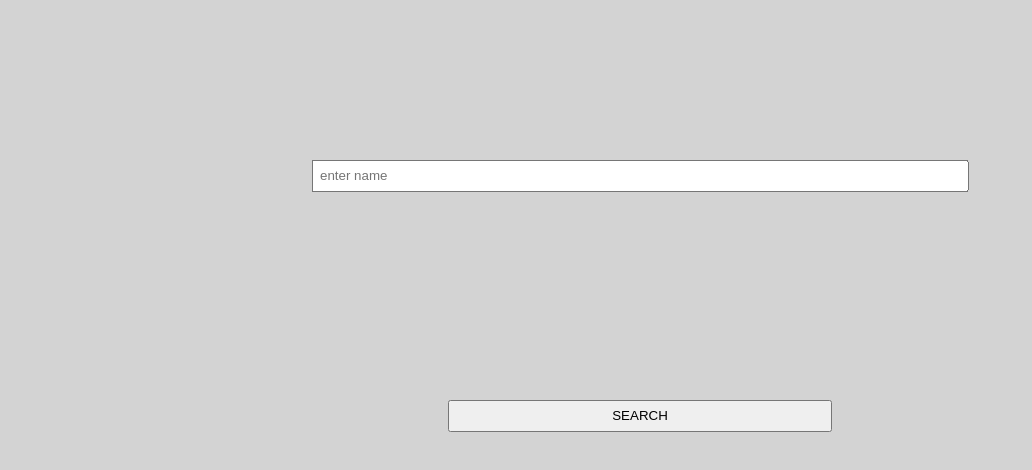
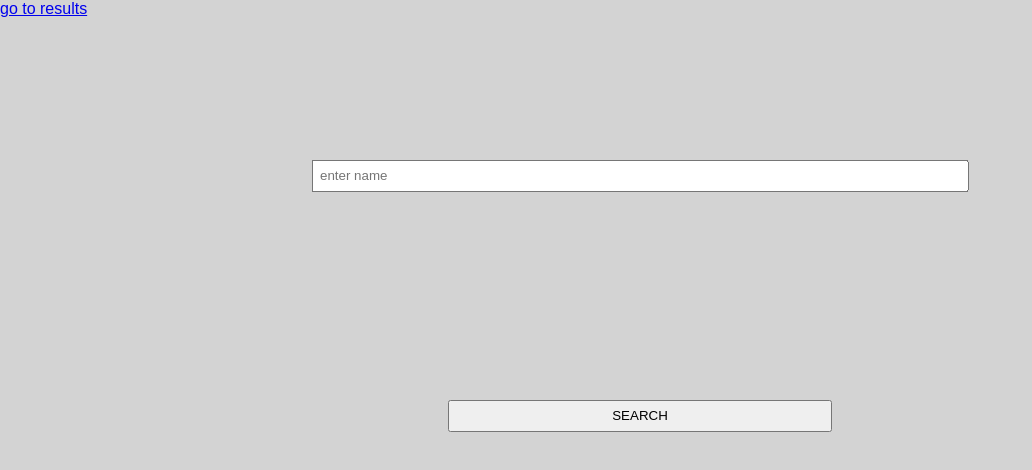
Before and after one commit to dpaschal-lf/pokedex, a React (Create React App) app in the folder pokedex/: page / in a window 1280 px wide. Shown: the top 470 px of the page, without its empty margins (0-1032 px from the left). Built offline with nearby package versions, Linux system fonts and the light colour scheme.

Commit message:
added basic links

```diff
--- a/pokedex/src/components/pokedex/pokedex_details/pokedetails.js
+++ b/pokedex/src/components/pokedex/pokedex_details/pokedetails.js
@@ -1,10 +1,12 @@
 import React, { Component } from 'react';
 import './pokedetails.css';
+import {Link} from 'react-router-dom';
 
 class PokeDetails extends Component {
 	render(){
 		return (
 <div className="pokedex-details">
+	<Link to="/results">go to results</Link>
 	<main className="pokeCard">
 		<figure className="avatar"></figure>
 		<div className="infoPanel">
--- a/pokedex/src/components/pokedex/pokedex_results/pokeresults.js
+++ b/pokedex/src/components/pokedex/pokedex_results/pokeresults.js
@@ -1,10 +1,13 @@
 import React, { Component } from 'react';
 import './pokeresults.css';
+import {Link} from 'react-router-dom';
 
 class PokeResults extends Component {
 	render(){
 		return (
 <div className="pokedex-results">
+	<Link to="/">go to search</Link>
+	<Link to="/details">go to details</Link>
 	<div className="resultsPanel">
 		<div className="resultsContainer">
 			<div className="resultsCard">
--- a/pokedex/src/components/pokedex/pokedex_search/pokesearch.js
+++ b/pokedex/src/components/pokedex/pokedex_search/pokesearch.js
@@ -1,5 +1,6 @@
 import React, { Component } from 'react';
 import './pokesearch.css';
+import {Link} from 'react-router-dom';
 
 class PokeSearch extends Component {
 	render(){
@@ -7,7 +8,9 @@
 <div className="pokedex-search">
 	<input className="nameinput" type="text" placeholder="enter name"></input>
 	<button className="searchbutton">SEARCH</button>
+	<Link to="/results">go to results</Link>
 </div>
+
 		)
 	}
 }
```
